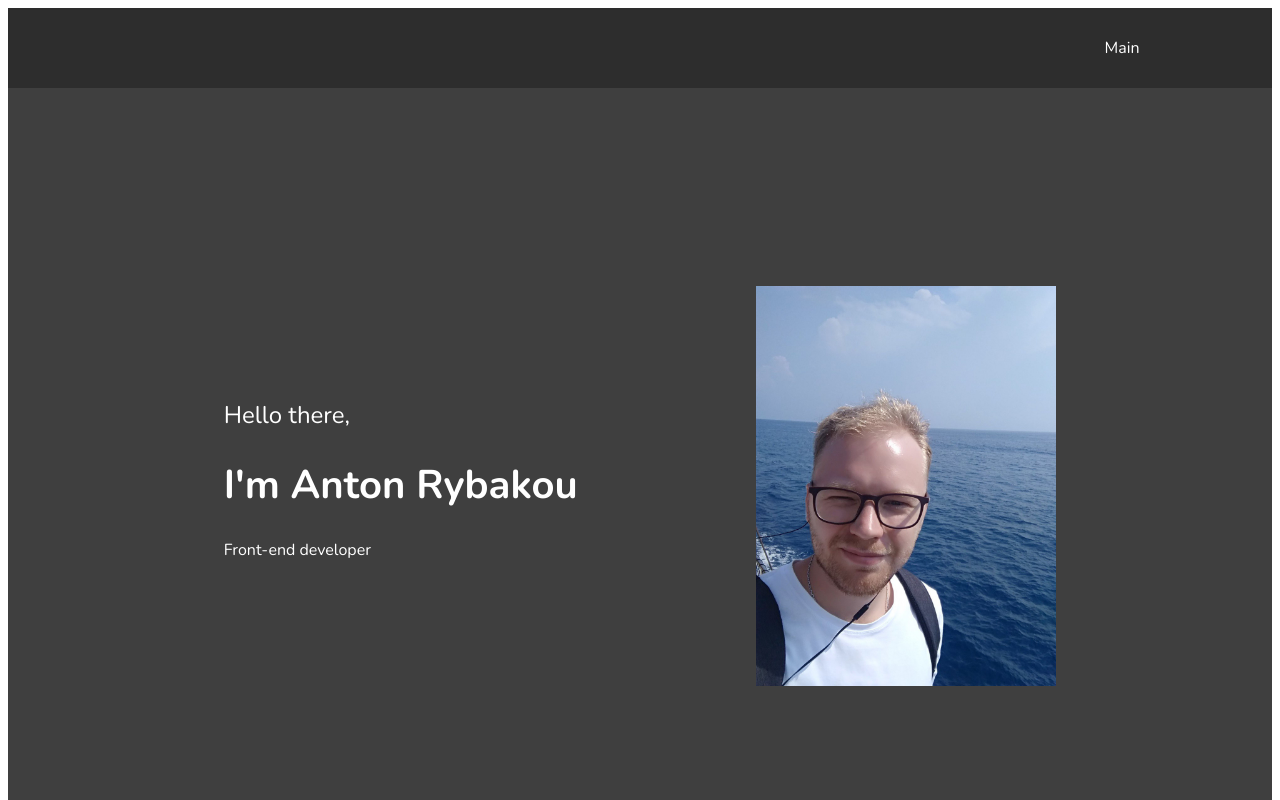
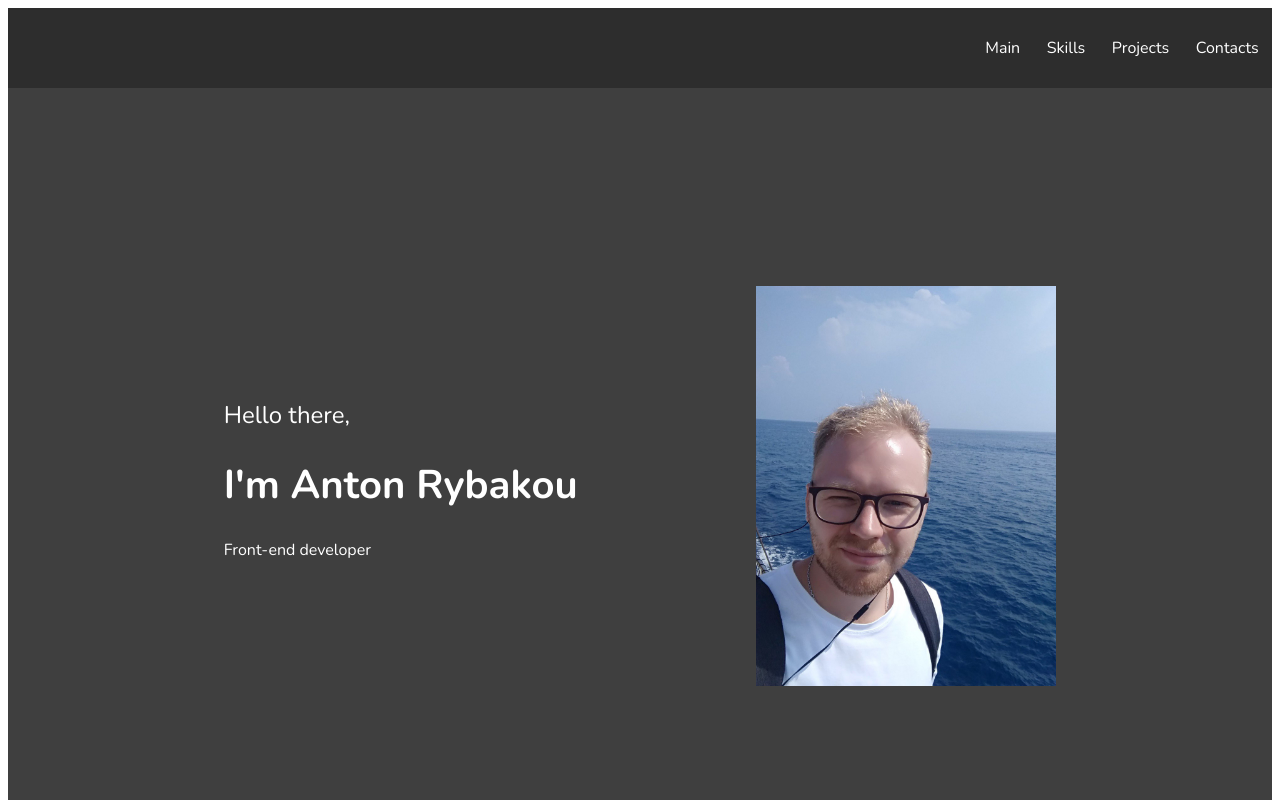
Before and after one commit to ToshaBY/portfolio, a React (Create React App) app: page / in a window 1280 px wide. Shown: the top 800 px of the page. Built offline with nearby package versions, Linux system fonts and the light colour scheme.

Commit message:
feat: add scroll

```diff
--- a/src/components/contacts/Contacts.tsx
+++ b/src/components/contacts/Contacts.tsx
@@ -6,7 +6,7 @@ import {Title} from "../../common/components/title/Title";
 
 export const Contacts = React.memo(() => {
     return (
-        <div className={`${styleContainer.block} ${style.contactsBlock}`}>
+        <div className={`${styleContainer.block} ${style.contactsBlock}`} id={'contacts'}>
             <div className={`${styleContainer.container} ${style.contactsContainer}`}>
                 <Title title={'Contacts'}/>
 
--- a/src/components/header/Header.tsx
+++ b/src/components/header/Header.tsx
@@ -1,7 +1,8 @@
 import React from 'react';
 import style from './Header.module.css';
 import styleContainer from "../../common/styles/Container.module.scss";
-import {Nav} from "../nav/Nav";
+import {Nav} from '../nav/Nav';
+import { Link } from 'react-scroll'
 
 export const Header = React.memo(() => {
     return (
--- a/src/components/main/Main.tsx
+++ b/src/components/main/Main.tsx
@@ -5,7 +5,7 @@ import photo from '../../assets/images/photo.jpg'
 
 export const Main = React.memo(() => {
     return (
-        <div className={`${styleContainer.block} ${style.mainBlock}`}>
+        <div className={`${styleContainer.block} ${style.mainBlock}`} id={'main'}>
             <div className={styleContainer.container}>
                 <div className={style.content}>
                     <span>Hello there,</span>
--- a/src/components/nav/Nav.tsx
+++ b/src/components/nav/Nav.tsx
@@ -1,15 +1,14 @@
 import React from 'react';
 import style from './Nav.module.css';
-import { Link } from 'react-scroll';
+import { Link } from 'react-scroll'
 
 export const Nav = React.memo(() => {
     return (
-        <div className={style.nav}>
-            <Link to='/' spy={true} smooth={true} offset={50} duration={500}>Main</Link>
-            {/*<a href="</>">Main</a>*/}
-            {/*<a href="</>">Skills</a>*/}
-            {/*<a href="</>">Projects</a>*/}
-            {/*<a href="</>">Contacts</a>*/}
-        </div>
+        <nav className={style.nav}>
+            <Link to='main' spy={true} smooth={true} offset={0} duration={500}>Main</Link>
+            <Link to='skills' spy={true} smooth={true} offset={0} duration={500}>Skills</Link>
+            <Link to='projects' spy={true} smooth={true} offset={0} duration={500}>Projects</Link>
+            <Link to='contacts' spy={true} smooth={true} offset={0} duration={500}>Contacts</Link>
+        </nav>
     )
 })
--- a/src/components/projects/Projects.tsx
+++ b/src/components/projects/Projects.tsx
@@ -38,7 +38,7 @@ export const Projects = React.memo(() => {
     ]
 
     return (
-        <div className={`${styleContainer.block} ${style.projectsBlock}`}>
+        <div className={`${styleContainer.block} ${style.projectsBlock}`} id={'projects'}>
             <div className={`${styleContainer.container} ${style.projectsContainer}`}>
                 <Title title="Projects"/>
 
--- a/src/components/skills/Skills.tsx
+++ b/src/components/skills/Skills.tsx
@@ -27,7 +27,7 @@ export const Skills = React.memo(() => {
     ];
 
     return (
-        <div className={`${styleContainer.block} ${style.skillsBlock}`}>
+        <div className={`${styleContainer.block} ${style.skillsBlock}`} id={'skills'}>
             <div className={`${styleContainer.container} ${style.skillsContainer}`}>
                 <Title title={'Skills'}/>
                 <div className={styleContainer.contentContainer}>
```
Also changed, not shown: 2 other files (tests, documents, lock files or other folders).
